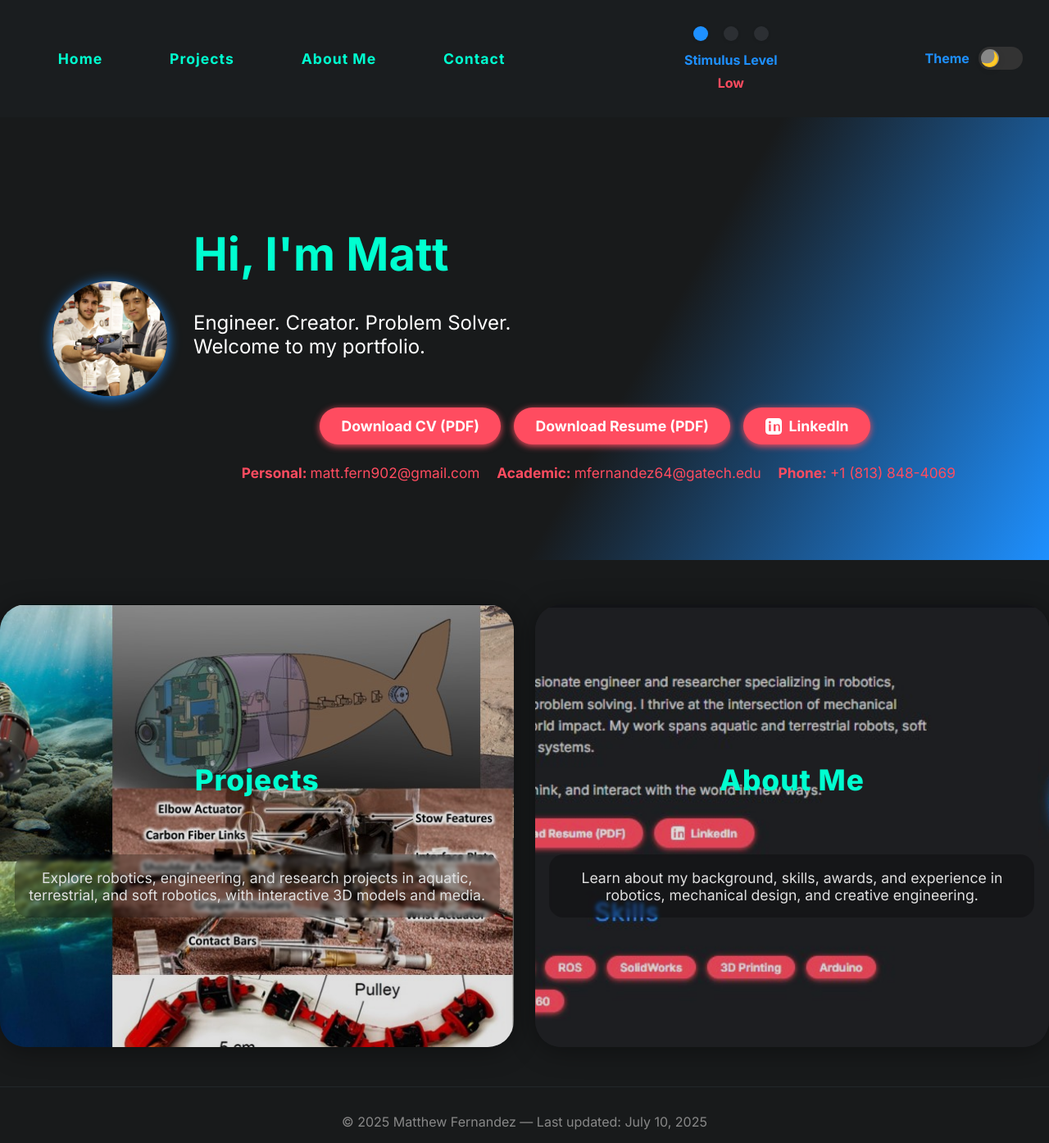
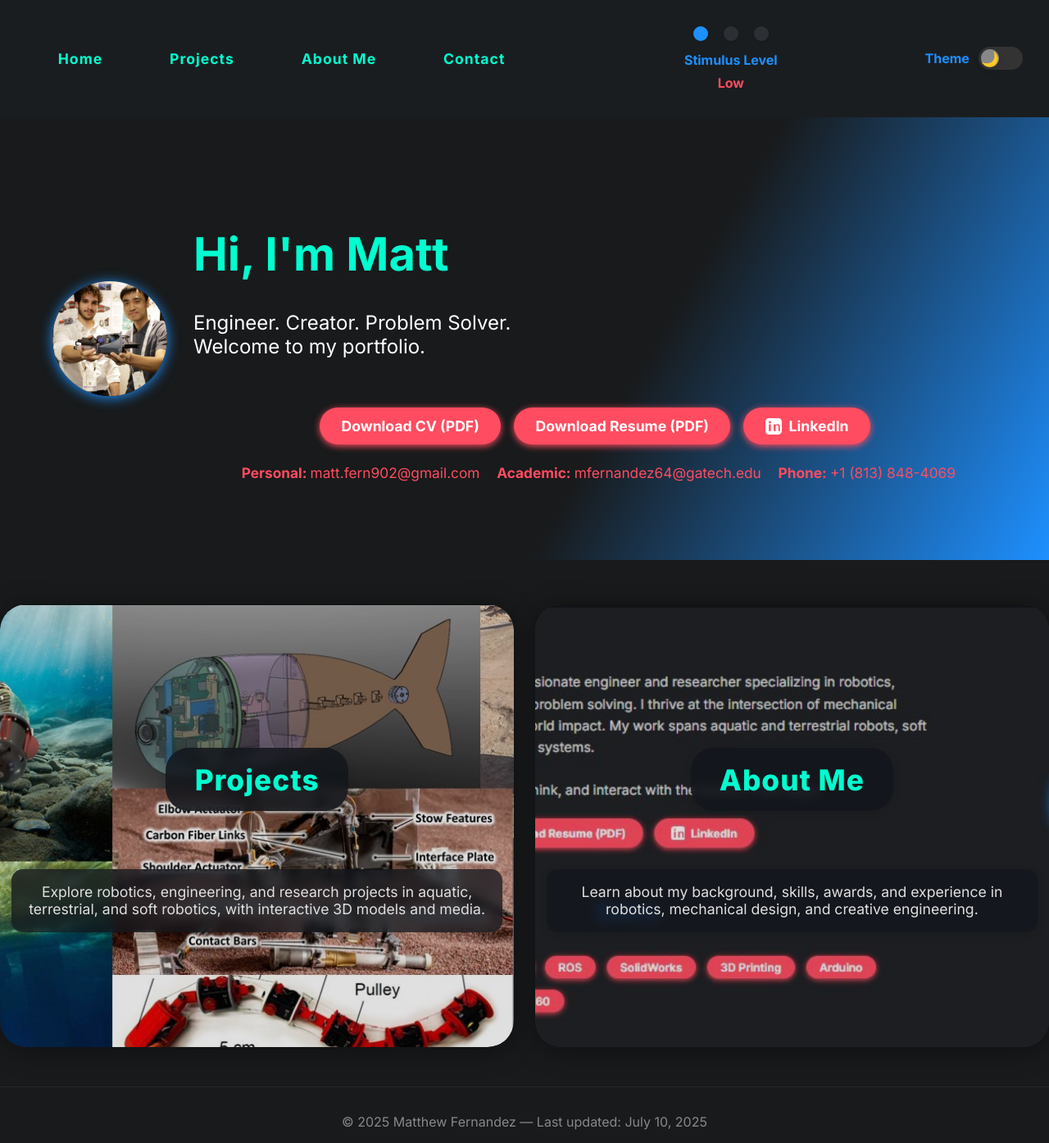
Before and after one commit to mattfern902/mattsPortfolioWebsite, a Jekyll site: the page built from index.md, in a window 1280 px wide. Shown: the whole page at 82% size. Built offline with Jekyll 4.4.1, drawn with Linux system fonts in a browser that asks for light colours.

Commit message:
formatting

```diff
--- a/_layouts/home.html
+++ b/_layouts/home.html
@@ -25,6 +25,24 @@ layout: default
 </div>
 
 <style>
+body[data-theme='light'] .landing-tile {
+  background: transparent !important;
+}
+.tile-bg {
+  position: absolute;
+  inset: 0;
+  z-index: 0;
+  border-radius: 2em;
+  background-size: cover;
+  background-position: center;
+  background-repeat: no-repeat;
+  opacity: 1;
+  transition: opacity 0.3s;
+}
+.landing-tile {
+  position: relative;
+  overflow: hidden;
+}
 .landing-split {
   display: flex;
   height: 60vh;
@@ -61,6 +79,10 @@ layout: default
   margin-bottom: 1em;
   letter-spacing: 1px;
 }
+body[data-theme='light'] .landing-tile-title {
+  color: #fff !important;
+  text-shadow: 0 2px 8px rgba(0,0,0,0.18);
+}
 .landing-preview {
   width: 90%;
   max-width: 520px;
@@ -91,15 +113,17 @@ layout: default
 }
 </style>
 <div class="landing-split">
-  <a href="{{ site.baseurl }}/projects.html" class="landing-tile" id="projects-tile" style="text-decoration:none;position:relative;background:url('{{ site.baseurl }}/assets/projectsPreview.jpg') center/cover no-repeat;">
-    <div class="landing-tile-title" style="position:relative;z-index:2;text-align:center;font-size:2.2rem;font-weight:800;color:var(--accent);margin-top:2em;">Projects</div>
-    <div style="position:relative;z-index:2;color:#e0e0e0;font-size:1.1em;text-align:center;margin:2em 1em 2em 1em;backdrop-filter:blur(2px);background:rgba(0,0,0,0.25);border-radius:1em;padding:1em;">Explore robotics, engineering, and research projects in aquatic, terrestrial, and soft robotics, with interactive 3D models and media.</div>
-    <div style="position:absolute;inset:0;border-radius:2em;background:rgba(0,0,0,0.12);"></div>
+  <a href="{{ site.baseurl }}/projects.html" class="landing-tile" id="projects-tile" style="text-decoration:none;">
+    <div class="tile-bg" style="background-image:url('{{ site.baseurl }}/assets/projectsPreview.jpg');"></div>
+    <div class="landing-tile-title" style="position:relative;z-index:2;text-align:center;font-size:2.2rem;font-weight:800;margin-top:2em;background:rgba(18,22,28,0.85);backdrop-filter:blur(6px);border-radius:0.8em;padding:0.5em 1em 0.5em 1em;box-shadow:0 2px 12px rgba(0,0,0,0.10);display:inline-block;max-width:90%;margin-left:auto;margin-right:auto;">Projects</div>
+    <div style="position:relative;z-index:2;color:#e0e0e0;font-size:1.1em;text-align:center;margin:2em 1em 2em 1em;background:rgba(18,22,28,0.75);backdrop-filter:blur(6px);border-radius:0.8em;padding:1em;box-shadow:0 2px 12px rgba(0,0,0,0.10);display:inline-block;max-width:90%;margin-left:auto;margin-right:auto;">Explore robotics, engineering, and research projects in aquatic, terrestrial, and soft robotics, with interactive 3D models and media.</div>
+    <div style="position:absolute;inset:0;border-radius:2em;background:rgba(0,0,0,0.12);z-index:1;"></div>
   </a>
-  <a href="{{ site.baseurl }}/about" class="landing-tile" id="about-tile" style="text-decoration:none;position:relative;background:url('{{ site.baseurl }}/assets/aboutMePreview.jpg') center/cover no-repeat;">
-    <div class="landing-tile-title" style="position:relative;z-index:2;text-align:center;font-size:2.2rem;font-weight:800;color:var(--accent);margin-top:2em;">About Me</div>
-    <div style="position:relative;z-index:2;color:#e0e0e0;font-size:1.1em;text-align:center;margin:2em 1em 2em 1em;backdrop-filter:blur(2px);background:rgba(0,0,0,0.25);border-radius:1em;padding:1em;">Learn about my background, skills, awards, and experience in robotics, mechanical design, and creative engineering.</div>
-    <div style="position:absolute;inset:0;border-radius:2em;background:rgba(0,0,0,0.12);"></div>
+  <a href="{{ site.baseurl }}/about" class="landing-tile" id="about-tile" style="text-decoration:none;">
+    <div class="tile-bg" style="background-image:url('{{ site.baseurl }}/assets/aboutMePreview.jpg');"></div>
+    <div class="landing-tile-title" style="position:relative;z-index:2;text-align:center;font-size:2.2rem;font-weight:800;margin-top:2em;background:rgba(18,22,28,0.85);backdrop-filter:blur(6px);border-radius:0.8em;padding:0.5em 1em 0.5em 1em;box-shadow:0 2px 12px rgba(0,0,0,0.10);display:inline-block;max-width:90%;margin-left:auto;margin-right:auto;">About Me</div>
+    <div style="position:relative;z-index:2;color:#e0e0e0;font-size:1.1em;text-align:center;margin:2em 1em 2em 1em;background:rgba(18,22,28,0.75);backdrop-filter:blur(6px);border-radius:0.8em;padding:1em;box-shadow:0 2px 12px rgba(0,0,0,0.10);display:inline-block;max-width:90%;margin-left:auto;margin-right:auto;">Learn about my background, skills, awards, and experience in robotics, mechanical design, and creative engineering.</div>
+    <div style="position:absolute;inset:0;border-radius:2em;background:rgba(0,0,0,0.12);z-index:1;"></div>
   </a>
 </div>
 <div id="bouncing-robot" style="position:fixed;width:64px;height:64px;z-index:10;left:20vw;top:30vh;pointer-events:none;">
```
